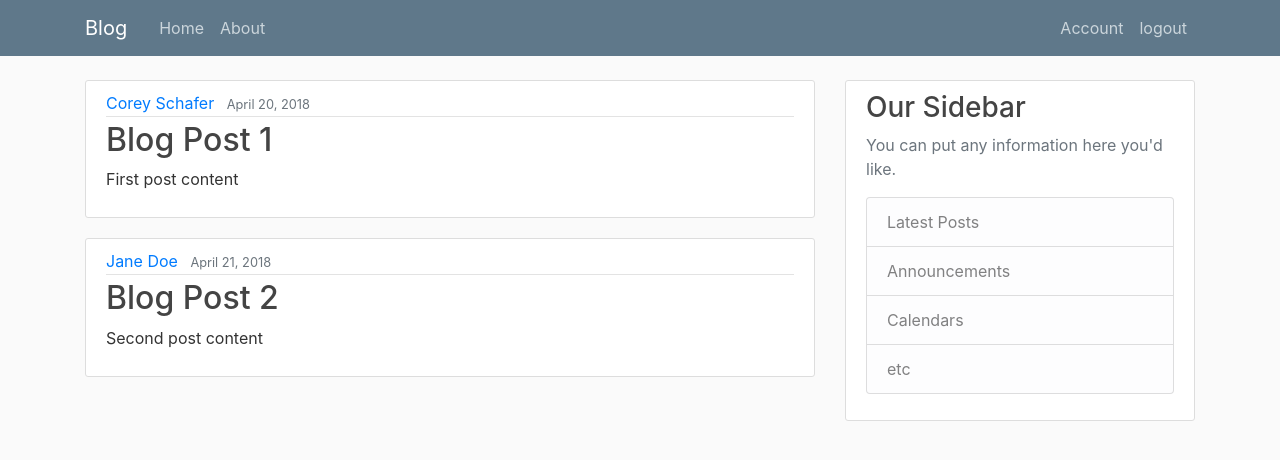
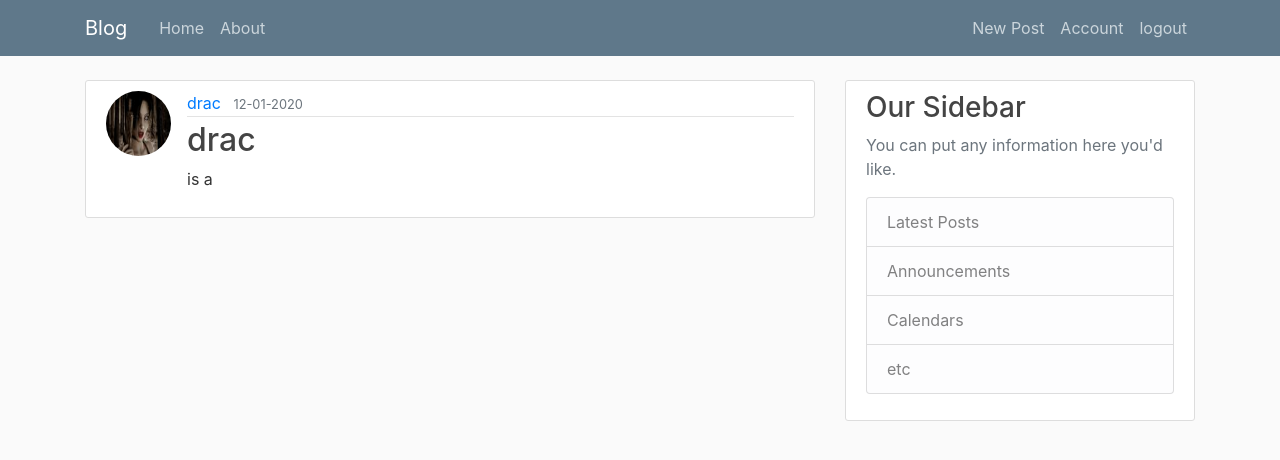
Before and after one commit to dracangelo/blog, a Flask app: page / in a window 1280 px wide. Shown: the top 460 px of the page. Run offline with Flask 2, Linux system fonts and the light colour scheme; a user stored in the database is signed in; data comes from the database, SQL or seed files in the repository; both versions use the stored data as it was after the commit; some libraries are stand-ins or nearby versions.

Commit message:
created a post route to help in creating and saving posts

```diff
--- a/flaskblog/routes.py
+++ b/flaskblog/routes.py
@@ -8,25 +8,10 @@ from flaskblog.models import User, Post
 from flask_login import login_user, current_user, logout_user, login_required
 
 
-posts = [
-    {
-        'author': 'Corey Schafer',
-        'title': 'Blog Post 1',
-        'content': 'First post content',
-        'date_posted': 'April 20, 2018'
-    },
-    {
-        'author': 'Jane Doe',
-        'title': 'Blog Post 2',
-        'content': 'Second post content',
-        'date_posted': 'April 21, 2018'
-    }
-]
-
-
 @app.route("/")
 @app.route("/home")
 def home():
+    posts = Post.query.all()
     return render_template('home.html', posts=posts)
 
 
@@ -111,6 +96,9 @@ def account():
 def new_post():
     form = PostForm()
     if form.validate_on_submit():
+        post = Post(title=form.title.data, content=form.content.data, author=current_user)
+        db.session.add(post)
+        db.session.commit()
         flash('Your post has been created successfully :)', 'success')
         return redirect(url_for('home'))
     return render_template('create_post.html', title='New Post', form=form)
--- a/flaskblog/templates/home.html
+++ b/flaskblog/templates/home.html
@@ -1,16 +1,19 @@
-{% extends "layout.html" %}
-{% block content %}
-    {% for post in posts %}
+{% extends "layout.html" %} {% block content %} {% for post in posts %}
 
 <article class="media content-section">
+  <img
+    class="rounded-circle article-img"
+    src="{{ url_for('static', filename='dp/' +post.author.image_file) }}"
+  />
   <div class="media-body">
     <div class="article-metadata">
-                <a class="mr-2" href="#">{{ post.author }}</a>
-                <small class="text-muted">{{ post.date_posted }}</small>
+      <a class="mr-2" href="#">{{ post.author.username }}</a>
+      <small class="text-muted"
+        >{{ post.date_posted.strftime('%d-%m-%Y') }}</small
+      >
     </div>
     <h2><a class="article-title" href="#">{{ post.title }}</a></h2>
     <p class="article-content">{{ post.content }}</p>
   </div>
 </article>
-    {% endfor %}
-{% endblock content %}
+{% endfor %} {% endblock content %}
--- a/flaskblog/templates/layout.html
+++ b/flaskblog/templates/layout.html
@@ -31,6 +31,7 @@
             <!-- Navbar Right Side -->
             <div class="navbar-nav">
               {% if current_user.is_authenticated %}
+              <a class="nav-item nav-link" href="{{ url_for('new_post') }}">New Post</a>
               <a class="nav-item nav-link" href="{{ url_for('account') }}">Account</a>
               <a class="nav-item nav-link" href="{{ url_for('logout') }}">logout</a>
               {% else %}
```
Also changed, not shown: flaskblog/templates/register.html (+4 -4 lines), flaskblog/site.db. Lines whose indentation alone changed are shown as unchanged.
